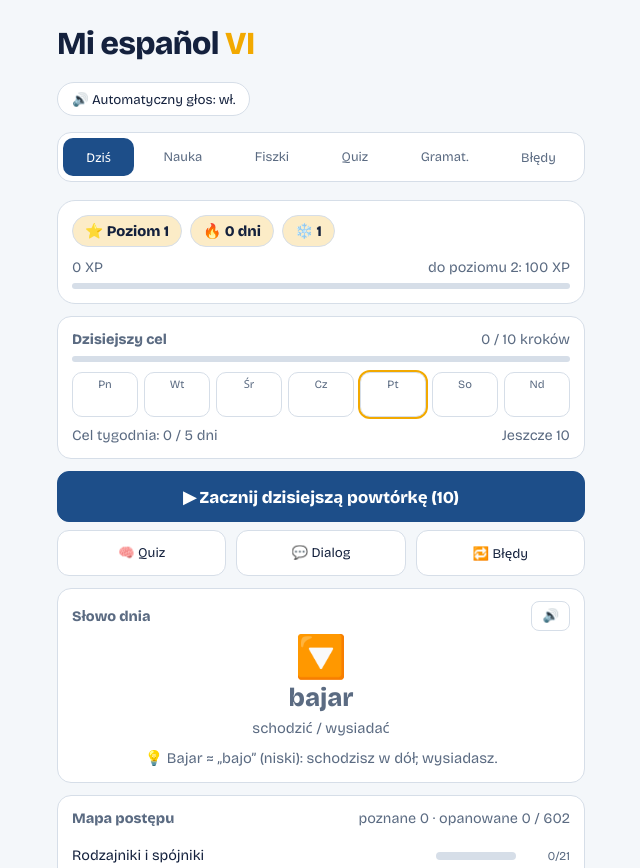
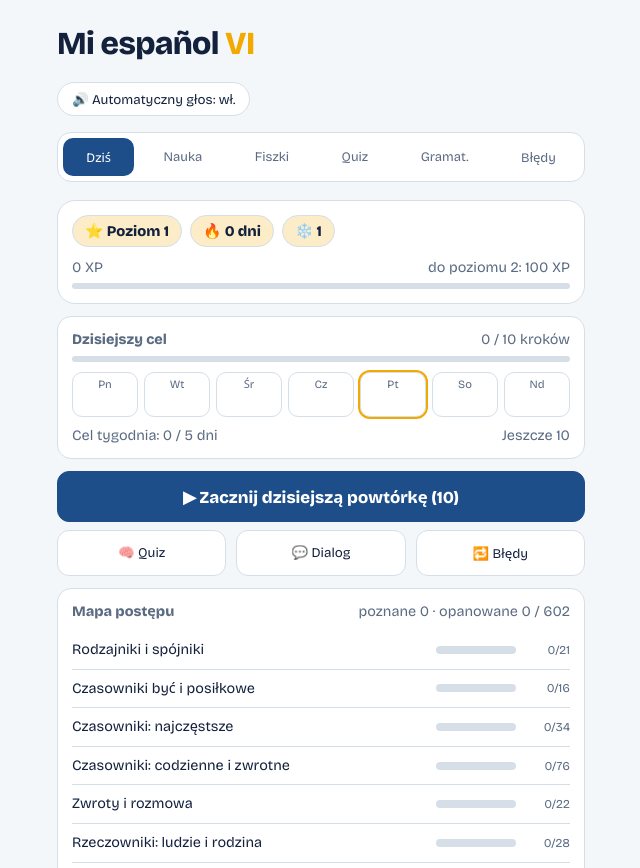
Before and after one commit to GregKor/Hiszpa-ski-VI, a plain HTML site: page index.html in a window 1280 px wide. Shown: the top 868 px of the page, without its empty margins (319-959 px from the left). Drawn offline with nearby package versions, Linux system fonts and the light colour scheme.

Commit message:
Add files via upload

```diff
--- a/index.html
+++ b/index.html
@@ -437,13 +437,11 @@ function homeRender(){const g=G3,t=todayK(),b=$('#hmBox');if(!b)return;const det
 const L0=lvl(g.xp),a0=lvT(L0),nx=lvT(L0+1),pct=Math.max(0,Math.min(100,Math.round((g.xp-a0)/(nx-a0)*100))),st=stNow(),steps=g.steps[t]||0,gp=Math.min(100,Math.round(steps/g.goal*100)),A=allStats(),todo=A.d+A.n;
 const ws=wkStart(new Date()),wdn=['Pn','Wt','Śr','Cz','Pt','So','Nd'];let wk=0,dots='';
 for(let i=0;i<7;i++){const d=new Date(ws);d.setDate(ws.getDate()+i);const k=dkey(d),h=g.hit[k];if(h)wk++;dots+="<div class='wd"+(h?' on':'')+(k===t?' td':'')+"'><small>"+wdn[i]+"</small><b>"+(h?'✓':'')+"</b></div>"}
-const ids=[...new Set(V.map(x=>x[0]))],hs=[...t].reduce((q,c)=>(q*31+c.charCodeAt(0))|0,7),wu=V.find(x=>x[0]===ids[Math.abs(hs)%ids.length]);
 const eg=n=>n===1?'dzień':'dni';
 b.innerHTML=(g.reason?"<div class='ref' style='margin:0 0 12px'>💬 <b>Twój powód:</b> "+esc(g.reason)+"</div>":'')
 +"<div class='hero'><div class='hrow'><span class='chip'>⭐ Poziom "+L0+"</span><span class='chip'>🔥 "+st+" "+eg(st)+"</span>"+(g.st.freeze?"<span class='chip' title='Zamrożenie serii'>❄️ "+g.st.freeze+"</span>":'')+"</div><div class='meta' style='margin:10px 0 4px'><span>"+g.xp+" XP</span><span>do poziomu "+(L0+1)+": "+(nx-g.xp)+" XP</span></div><div class='bar' style='margin:0'><i style='width:"+pct+"%'></i></div></div>"
 +"<div class='ref' style='margin:0'><div class='meta' style='margin:0 0 6px'><b>Dzisiejszy cel</b><span>"+Math.min(steps,g.goal)+" / "+g.goal+" kroków</span></div><div class='bar' style='margin:0 0 10px'><i style='width:"+gp+"%'></i></div><div class='wk'>"+dots+"</div><div class='meta' style='margin:8px 0 0'><span>Cel tygodnia: "+wk+" / "+g.wgoal+" dni</span><span>"+(steps>=g.goal?'✅ Dziś zaliczone':'Jeszcze '+(g.goal-steps))+"</span></div></div>"
 +"<button class='btn big' id='hmGo'>"+(todo?'▶ Zacznij dzisiejszą powtórkę ('+todo+')':'🎉 Powtórki na dziś gotowe. Ćwicz dalej')+"</button><div class='row' style='margin-top:8px'><button class='btn' id='hmQz'>🧠 Quiz</button><button class='btn' id='hmDg'>💬 Dialog</button><button class='btn' id='hmEr'>🔁 Błędy"+(erN()?' ('+erN()+')':'')+"</button></div>"
-+"<div class='ref' style='margin-top:12px'><div class='meta' style='margin:0 0 6px'><b>Słowo dnia</b><button id='hmWs' aria-label='Posłuchaj'>🔊</button></div><div style='text-align:center'><div style='font-size:2.6rem;line-height:1'>"+(E[nkey(wu[0])]||'')+"</div><div style='font-size:1.6rem;font-weight:800'>"+esc(wu[0])+"</div><div style='color:var(--mute)'>"+esc(wu[1])+"</div><div style='margin-top:8px;font-size:.92rem'>💡 "+esc(mnFor(wu[0]))+"</div></div></div>"
 +"<div class='ref' style='margin-top:12px'><div class='meta' style='margin:0 0 8px'><b>Mapa postępu</b><span>poznane "+A.k+" · opanowane "+A.m+" / "+A.tot+"</span></div>"+cats().filter(c=>c!=='Wszystkie').map(c=>{const q=catStats(c);if(!q.n)return'';return "<button class='mm' data-c='"+encodeURIComponent(c)+"'><span class='mmn'>"+esc(c)+"</span><span class='mmb'><i class='k' style='width:"+Math.round(q.k/q.n*100)+"%'></i><i class='m' style='width:"+Math.round(q.m/q.n*100)+"%'></i></span><small>"+q.k+"/"+q.n+"</small></button>"}).join('')+"<p style='margin:6px 0 0;font-size:.82rem;color:var(--mute)'>Jasny pasek: poznane (powtórzone co najmniej raz). Zielony: opanowane (odstęp powtórek co najmniej 8 dni). Tapnij kategorię, by ją ćwiczyć.</p></div>"
 +"<div class='ref' style='margin-top:12px'><div class='meta' style='margin:0 0 8px'><b>Odznaki</b><span>"+Object.keys(g.badges).length+" / "+BADGES.length+"</span></div><div class='bg'>"+BADGES.map((x,i)=>"<button class='bd "+(g.badges[x[0]]?'on':'off')+"' data-i='"+i+"' aria-label='"+x[2]+"'><span>"+x[1]+"</span><small>"+x[2]+"</small></button>").join('')+"</div></div>"
 +"<details class='ref' style='margin-top:12px'><summary><b>⚙️ Ustawienia</b></summary><p style='margin:10px 0 6px;font-size:.9rem'>Krok to jedna odpowiedź: ocena fiszki, odpowiedź w quizie, w gramatyce lub w dialogu, albo przeczytana lekcja. Punkty XP: fiszka 1–8, poprawna odpowiedź 10, bonus za cel dnia 25, za cel tygodnia 50.</p>"
@@ -451,7 +449,6 @@ b.innerHTML=(g.reason?"<div class='ref' style='margin:0 0 12px'>💬 <b>Twój po
 +"<label class='chk' style='margin-bottom:8px'><input type='checkbox' id='sSnd'"+(g.sound?' checked':'')+"> dźwięki nagród</label><textarea id='sRsn' rows='2' class='sel' style='width:100%' placeholder='Dlaczego uczę się hiszpańskiego? To zdanie będzie widoczne na górze.'>"+esc(g.reason)+"</textarea><div class='row'><button class='btn' id='sRst'>Zeruj punkty, serię i odznaki</button></div></details>";
 if(wasOpen)b.querySelector('details').open=true;
 $('#hmGo').onclick=()=>todo?startToday():goTab('qz');$('#hmQz').onclick=()=>goTab('qz');$('#hmDg').onclick=()=>{goTab('nk');nkD()};$('#hmEr').onclick=()=>goTab('er');
-$('#hmWs').onclick=()=>speak(wu[0]);
 b.querySelectorAll('.mm').forEach(x=>x.onclick=()=>startCat(decodeURIComponent(x.dataset.c)));
 b.querySelectorAll('.bd').forEach(x=>x.onclick=()=>{const bd=BADGES[+x.dataset.i];toast(bd[1]+' '+bd[2]+': '+bd[3]+(g.badges[bd[0]]?' (zdobyta)':' (jeszcze nie zdobyta)'))});
 $('#sGoal').onchange=e=>{g.goal=+e.target.value;saveG();homeRender()};$('#sWk').onchange=e=>{g.wgoal=+e.target.value;saveG();homeRender()};
```
